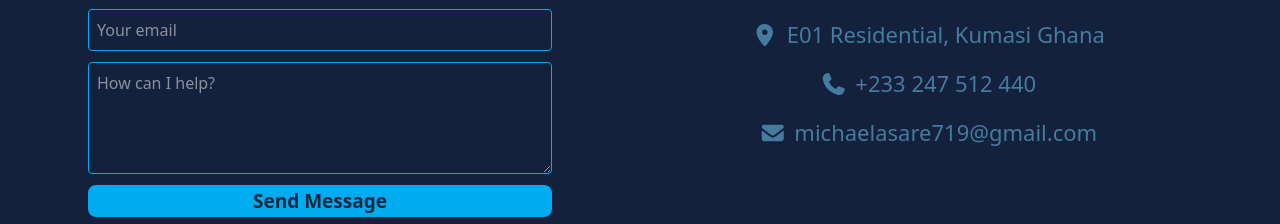
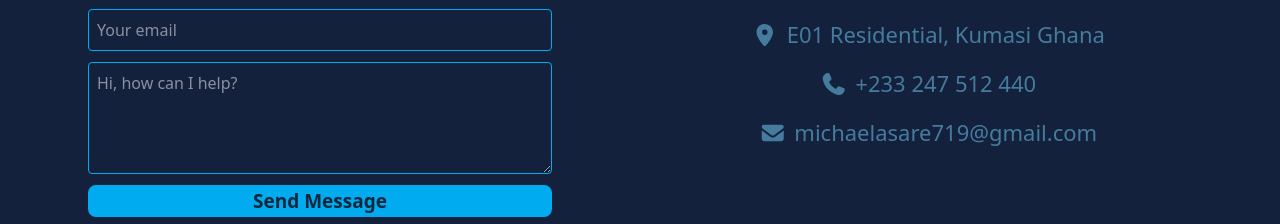
Before and after one commit to United1l/portflolio-new, a Next.js app: page /contact in a window 1280 px wide. Shown: the part 466-690 px from the top of the page. Built offline with nearby package versions, Linux system fonts and the light colour scheme.

Commit message:
Made changes to the placeholder text in the message area.

```diff
--- a/src/app/contact/page.jsx
+++ b/src/app/contact/page.jsx
@@ -79,7 +79,7 @@ export default function Contact() {
                         name="message"
                         value={form.message}
                         onChange={handleChange}
-                        placeholder="How can I help?"
+                        placeholder="Hi, how can I help?"
                         className="border border-[#00abf0] p-2 rounded w-full h-28"
                         required
                     />
```
